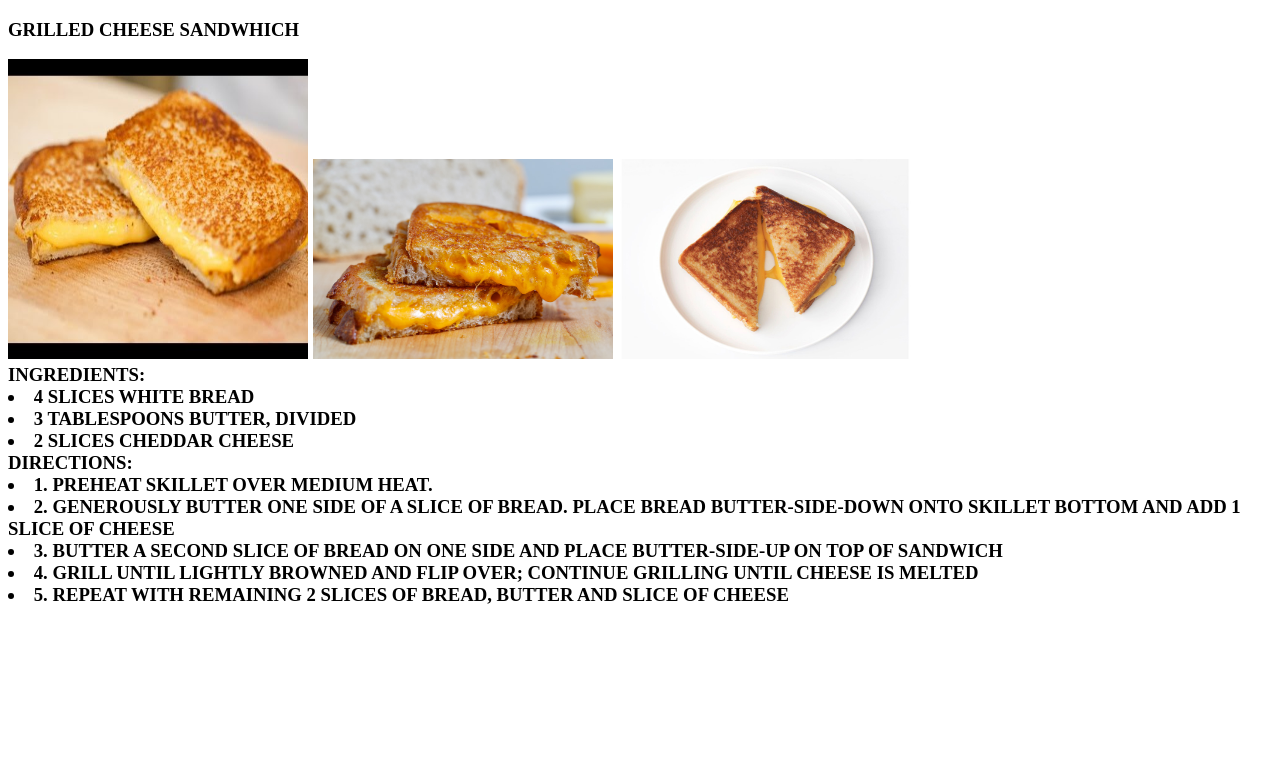
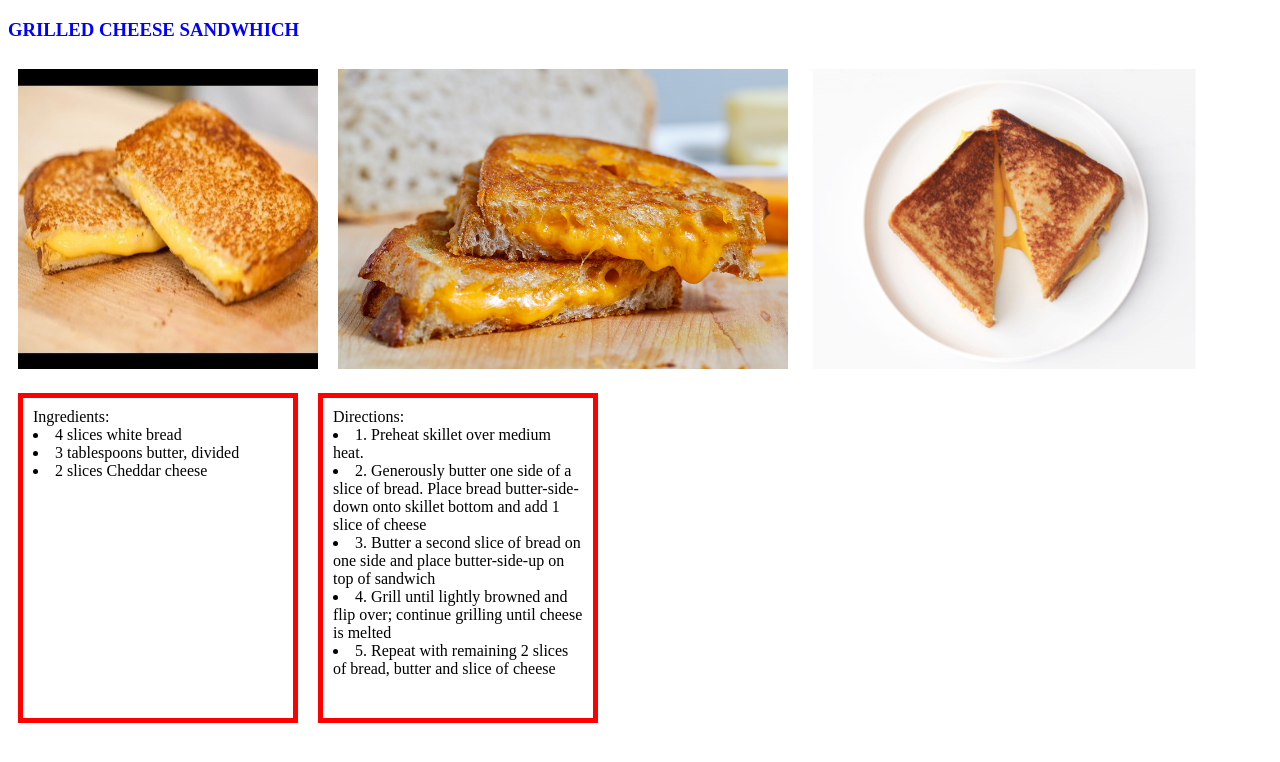
Before and after one commit to hchoi12345/WebDev, a plain HTML site: page Week_2/cookingrecipe.html in a window 1280 px wide. Drawn offline with Linux system fonts and the light colour scheme.

Commit message:
recipe_update_css

```diff
--- a/Week_2/cookingrecipe.html
+++ b/Week_2/cookingrecipe.html
@@ -8,18 +8,28 @@
 		}
 		h3{
 			text-transform: uppercase;
+			color: blue;
 		}
 		.thumbnail{
-
+			width: 300px;
+			height: 300px;
+			float: left;
+			margin: 10px;
+			border-width: 5px;
+			padding: 10px;
+			width: 250px;
+			border-style: solid;
+			border-color: red;
 		}
 	</style>
 </head>
 
-<h3>Grilled Cheese Sandwhich<h3>
+<h3>Grilled Cheese Sandwhich</h3>
 <body>
-	<img src="GrilledCheese1.jpg" style="width:300px;height:300px;">
-	<img src="GrilledCheese2.jpg" style="width:500x;height:200px;">
-	<img src="GrilledCheese3.jpeg" style="width:300px;height:200px;">
+	<img src="GrilledCheese1.jpg" style="width:300px;height:300px; float: left; padding: 10px">
+	<img src="GrilledCheese2.jpg" style="width:600x;height:300px; float:left; padding: 10px">
+	<img src="GrilledCheese3.jpeg" style="width:400px;height:300px; float:left; padding: 10px"">
+	<br></br><br></br><br></br><br></br><br></br><br></br><br></br><br></br><br></br>
 	<div class="thumbnail">Ingredients:
 	 	<li>4 slices white bread</li>
 		<li>3 tablespoons butter, divided</li>
```
